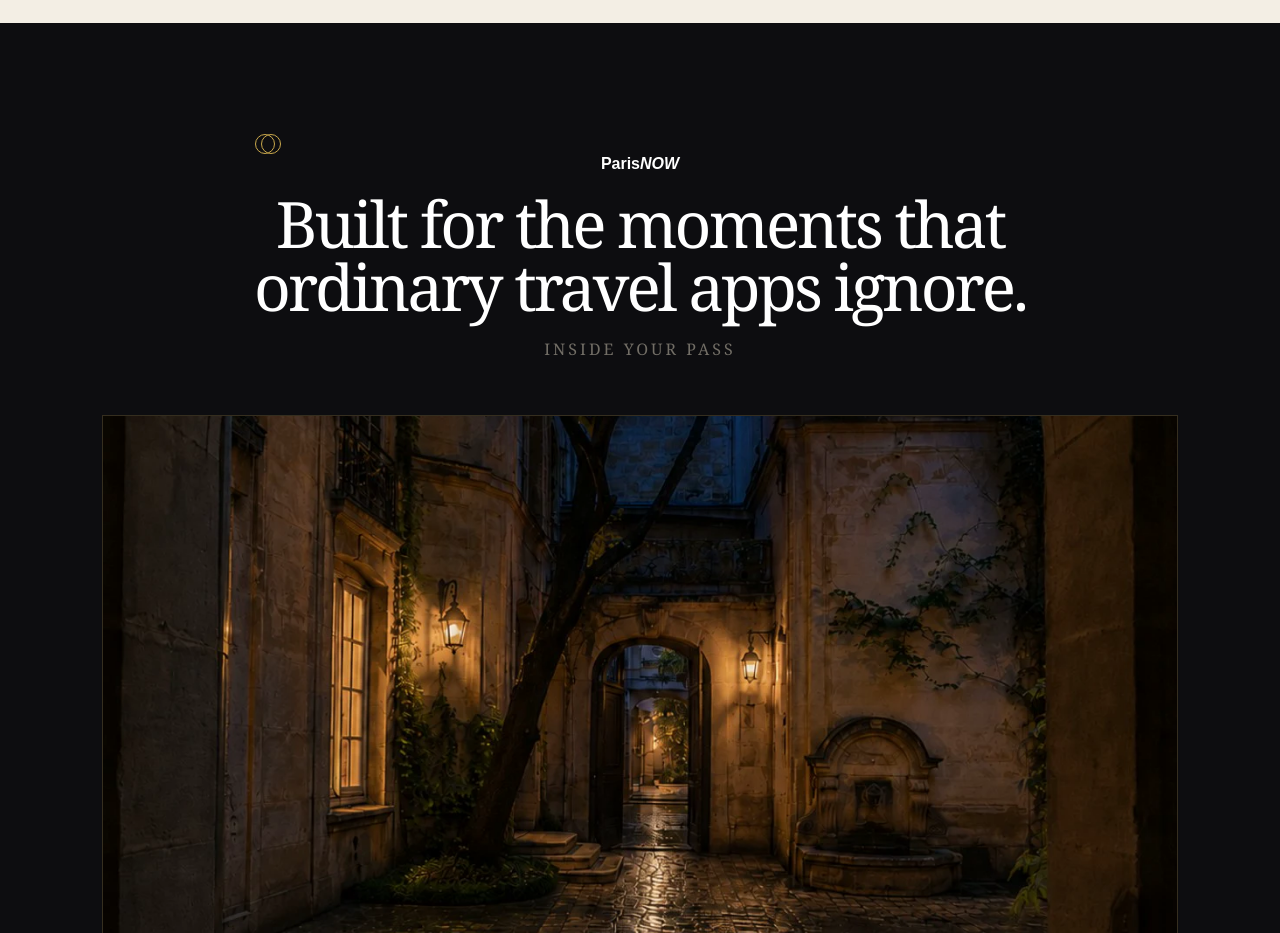
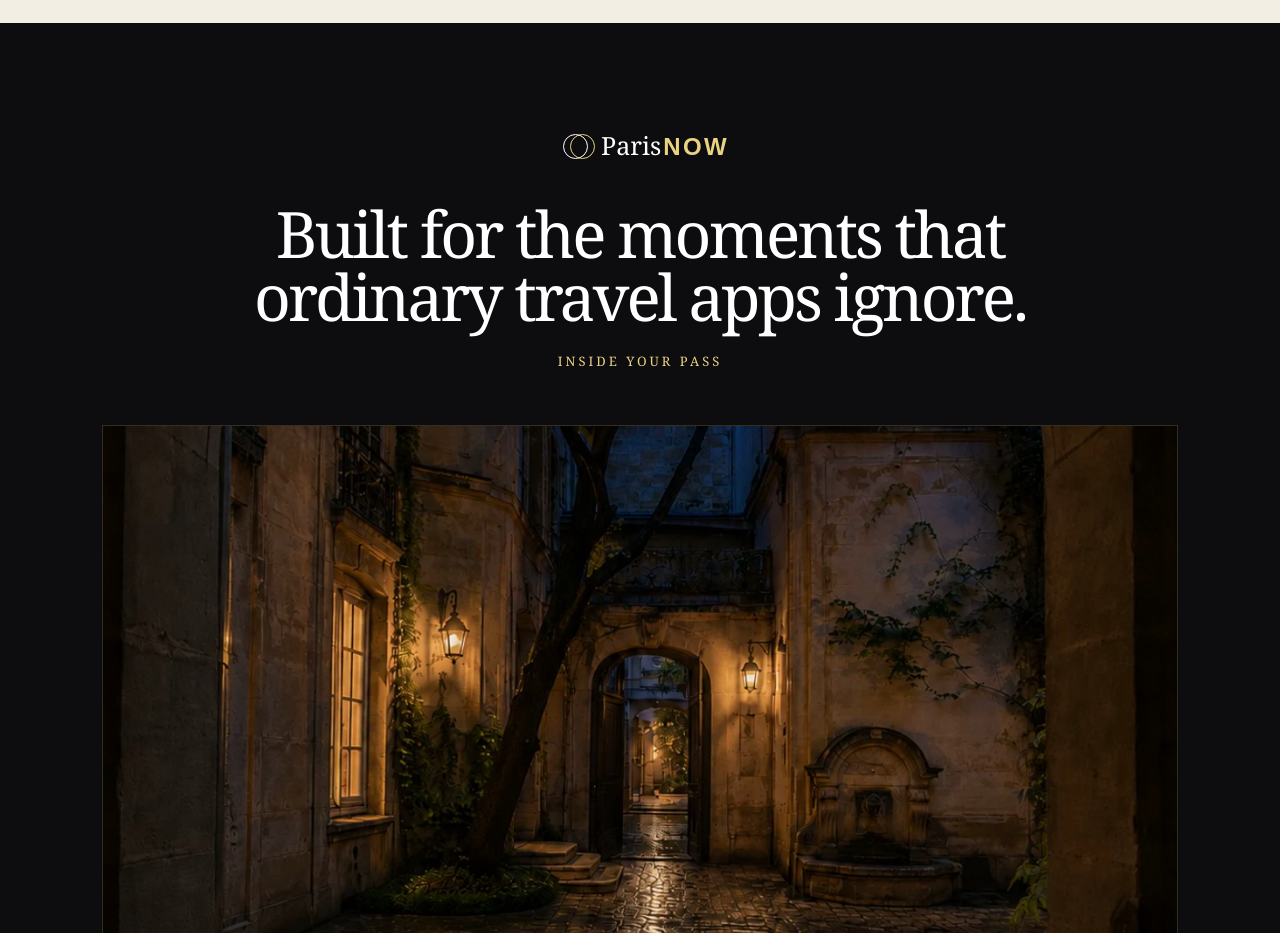
Before and after one commit to naturlabs1996-creator/velvet-passport-now, a Next.js app: page / in a window 1280 px wide. Shown: the part 2780-3713 px from the top of the page. Built offline with nearby package versions, Linux system fonts and the light colour scheme.

Commit message:
Reorder and strengthen Inside Your Pass heading

```diff
--- a/app/globals.css
+++ b/app/globals.css
@@ -111,3 +111,7 @@ footer nav,.legalFooter nav{font-size:11px;line-height:1.4}footer nav a,.legalFo
 /* Strengthen the proof statement above the decision-engine message */
 .proof p{font-size:12px;letter-spacing:2.3px;font-weight:700;line-height:1.45}
 @media(max-width:600px){.proof p{font-size:13px;letter-spacing:2.1px;line-height:1.5;margin-bottom:10px}}
+
+/* Product-led hierarchy for the Inside Your Pass section */
+.featuresHeading{display:flex;flex-direction:column;align-items:center}.sectionNowMark{display:flex;align-items:center;gap:12px;margin-bottom:23px}.sectionNowMark>.rings{width:38px;height:27px}.sectionNowMark>.rings i{width:25px;height:25px;border-color:var(--gold2)}.sectionNowMark>.rings i+i{left:12px;border-color:#fff}.sectionNowMark>b{display:flex;align-items:baseline;font:500 25px/1 Georgia,serif}.sectionNowMark>b>span{color:#fff}.sectionNowMark>b>em{margin-left:2px;color:var(--gold2);font:700 24px/1 Arial,sans-serif;letter-spacing:2.3px;font-style:normal}.featuresHeading h2{margin-bottom:24px}.featureKicker{font-size:13px!important;letter-spacing:3px!important;color:var(--gold2)!important;margin:0}
+@media(max-width:600px){.sectionNowMark{gap:10px;margin-bottom:25px}.sectionNowMark>.rings{width:34px;height:24px}.sectionNowMark>.rings i{width:22px;height:22px}.sectionNowMark>.rings i+i{left:11px}.sectionNowMark>b{font-size:23px}.sectionNowMark>b>em{font-size:22px;letter-spacing:2px}.featuresHeading h2{margin-top:8px;margin-bottom:26px}.featureKicker{font-size:14px!important;letter-spacing:2.4px!important;line-height:1.4}}
```
